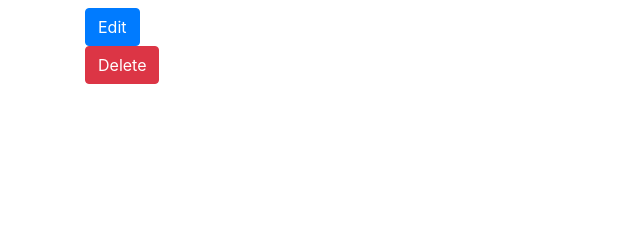
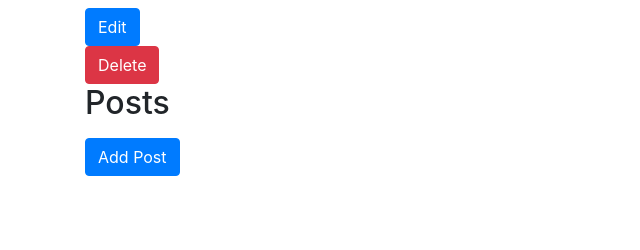
Before and after one commit to Koe-Nocturne/flask-blogly, a Flask app: page /users/1 in a window 1280 px wide. Shown: the part 146-396 px from the top of the page, without its empty margins (0-640 px from the left). Run offline with Flask 2, Linux system fonts and the light colour scheme; data that the repository does not hold is empty; some libraries are stand-ins or nearby versions.

Commit message:
Can create posts now. Yay us

```diff
--- a/app.py
+++ b/app.py
@@ -1,8 +1,9 @@
 """Blogly application."""
 
-from flask import Flask, request, redirect, render_template, flash
+from flask import Flask, request, redirect, render_template, flash, url_for
 #from flask_debugtoolbar import DebugToolbarExtension
-from models import db, connect_db, User
+from models import db, connect_db, User, Post
+from datetime import datetime
 
 app = Flask(__name__)
 app.config['SQLALCHEMY_DATABASE_URI'] = 'postgresql:///blogly'
@@ -61,7 +62,8 @@ def create_new_redirect():
 @app.route('/users/<int:id>')
 def user_page(id):
     userp = User.query.get(id)
-    return render_template('userdetail.html', user=userp)
+    posts = Post.query.filter(Post.creator_id == id).all()
+    return render_template('userdetail.html', user=userp, posts=posts)
 
 @app.route("/users/<int:id>/edit")
 def edit_user_form(id):
@@ -99,3 +101,22 @@ def delete_user_redirect(id):
     db.session.commit()
 
     return redirect('/users')
+
+@app.route("/users/<int:id>/posts/new")
+def show_form_post(id):
+    """ Show the form so the user can input data """
+
+    return render_template("createpost.html", id=id)
+
+@app.route("/users/<int:id>/posts/new", methods=["POST"])
+def create_post(id):
+    """ verifies and adds post to database """
+    title = request.form.get("title")
+    content = request.form.get("content")
+    posttime = datetime.now()
+    post = Post(title=title, content=content, created_at=posttime, creator_id=id)
+    # raise
+    db.session.add(post)
+    db.session.commit()
+
+    return redirect(url_for("user_page", id=id))
--- /dev/null
+++ b/templates/post.html
@@ -0,0 +1,6 @@
+{% extends 'base.html' %}
+{% block content %}
+
+
+
+{% endblock %}
--- a/templates/userdetail.html
+++ b/templates/userdetail.html
@@ -10,5 +10,11 @@
 </form>
 <form action="/users/{{user.id}}/delete" method="POST"><button class="btn btn-danger">Delete</button>
 </form>
-
+<h2>Posts</h2>
+<ul>
+{% for post in posts %}
+<li><a href="/posts/{{post.id}}">{{post.title}}</a></li>
+{% endfor %}
+</ul>
+<form action="/users/{{user.id}}/posts/new"><button class="btn btn-primary" >Add Post</button></form>
 {% endblock %}
```
Also changed, not shown: models.py (+19 -0 lines), templates/createpost.html (added, +19 -0 lines).
